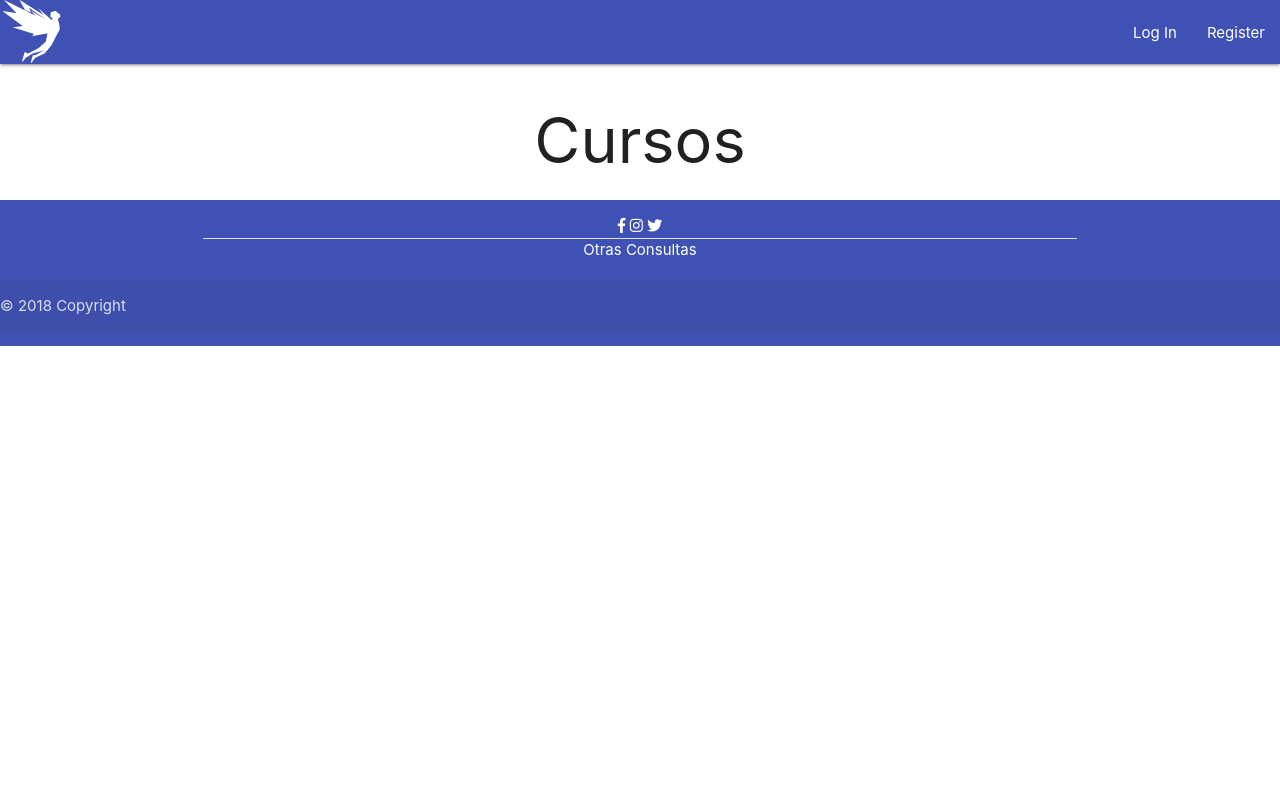
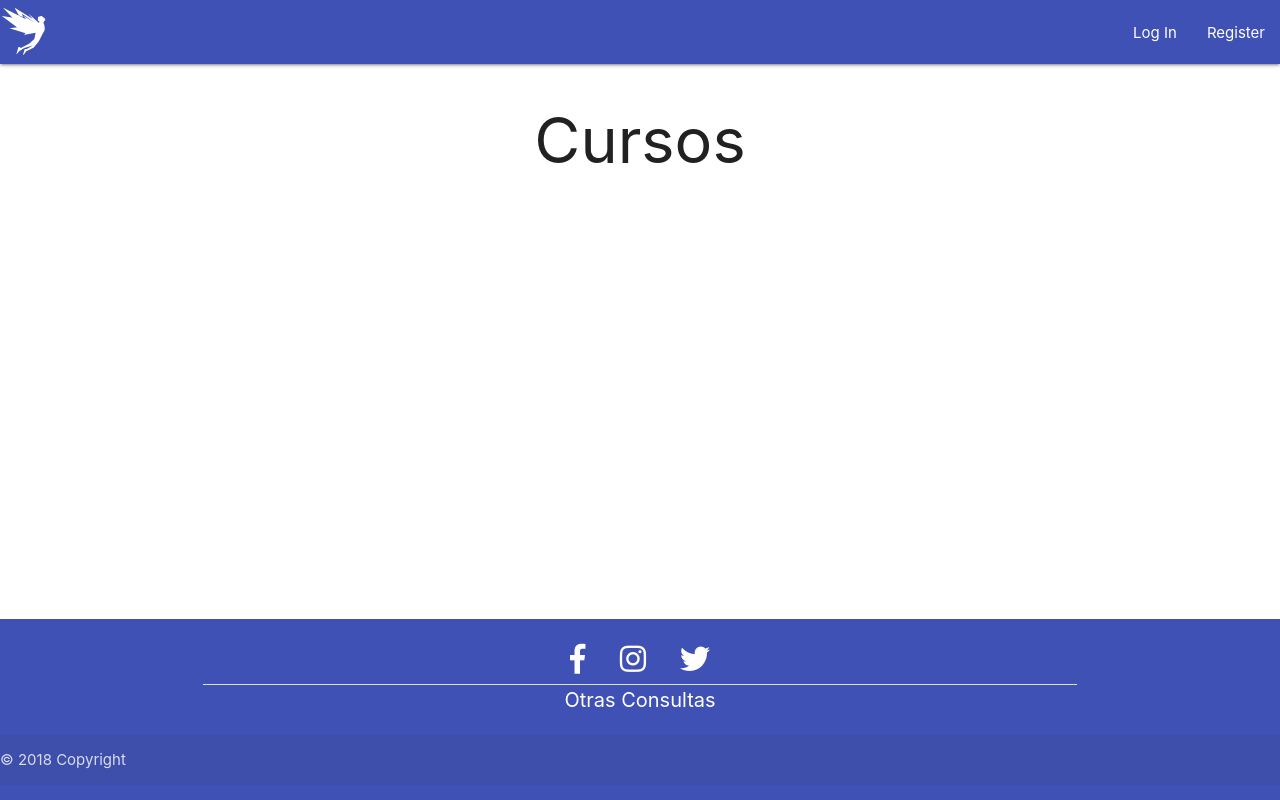
Before and after one commit to fedeemorales21/crud-cursos, a PHP site: page / in a window 1280 px wide. Run offline with PHP 8.4, Linux system fonts and the light colour scheme; data that the repository does not hold is empty; some libraries are stand-ins or nearby versions.

Commit message:
estilos1

```diff
--- /dev/null
+++ b/css/style.css
@@ -0,0 +1,25 @@
+body {
+    display: flex;
+    min-height: 100vh;
+    flex-direction: column;
+  }
+
+main {
+    flex: 1 0 auto;
+}
+
+
+.redes i{
+    font-size: 30px;
+    margin: 10px 15px;
+}
+
+a.white-text.section.contacto {
+    padding:0 25px ;
+    font-size: 20px;
+}
+
+
+i.fab.fa-studiovinari.fa-2x {
+    font-size: 1.5em;
+}
--- a/css/styles.css
+++ /dev/null
@@ -1,3 +0,0 @@
-main {
-    height: 100vh;
-}
--- a/footer.php
+++ b/footer.php
@@ -6,11 +6,13 @@
             <div class="row">
 
               <div class="col s12 center-align">
-                <a class="white-text" href="#"><i class="fab fa-facebook-f"></i></a>
-                <a class="white-text" href="#"><i class="fab fa-instagram"></i></a>
-                <a class="white-text section" href="#"><i class="fab fa-twitter"></i></a>
+                <div class="redes">
+                  <a class="white-text" href="#"><i class="fab fa-facebook-f"></i></a>
+                  <a class="white-text" href="#"><i class="fab fa-instagram"></i></a>
+                  <a class="white-text section" href="#"><i class="fab fa-twitter"></i></a>
+                </div>
                 <div class="divider"></div>
-                <a href="contacto.php" class="white-text section">Otras Consultas</a>
+                <a href="contacto.php" class="white-text section contacto">Otras Consultas</a>
               </div>
             </div>
           </div>
```
